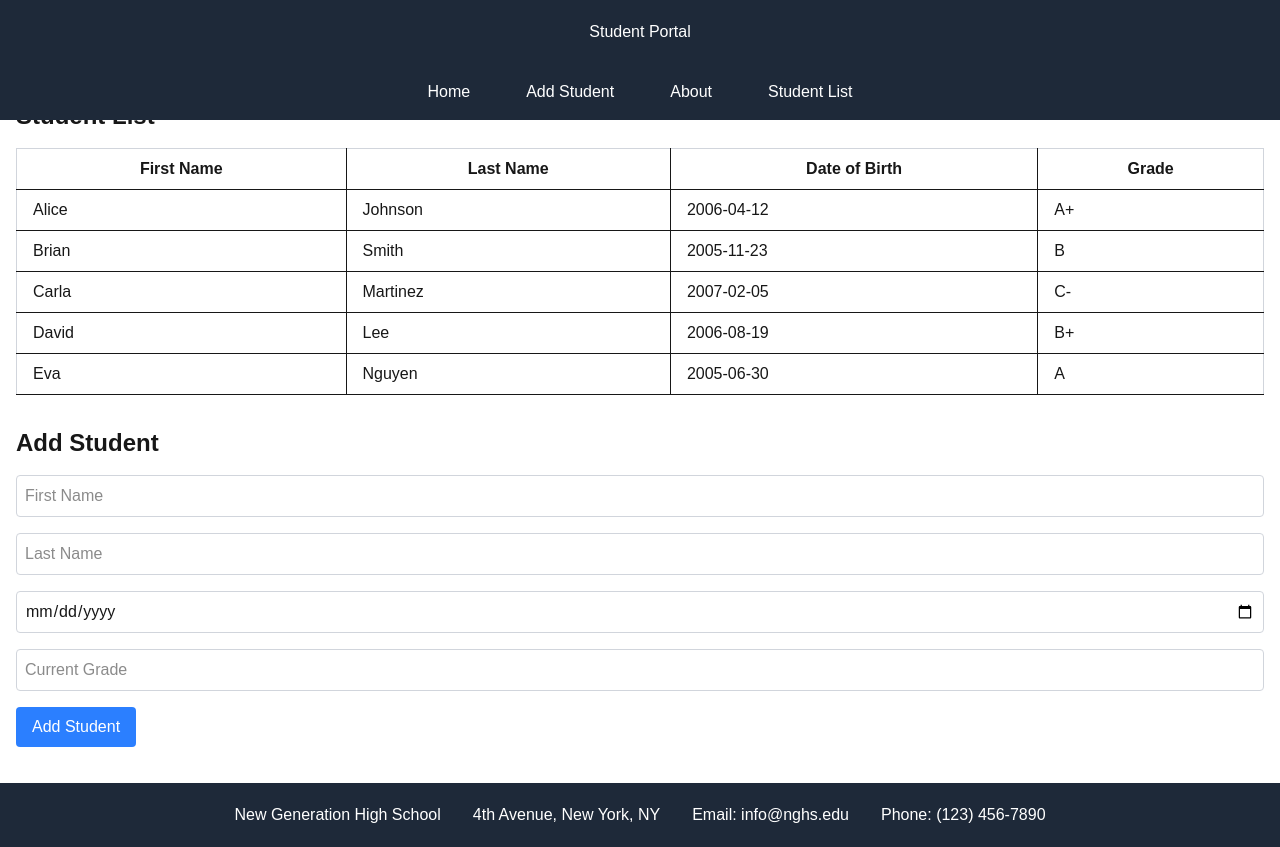
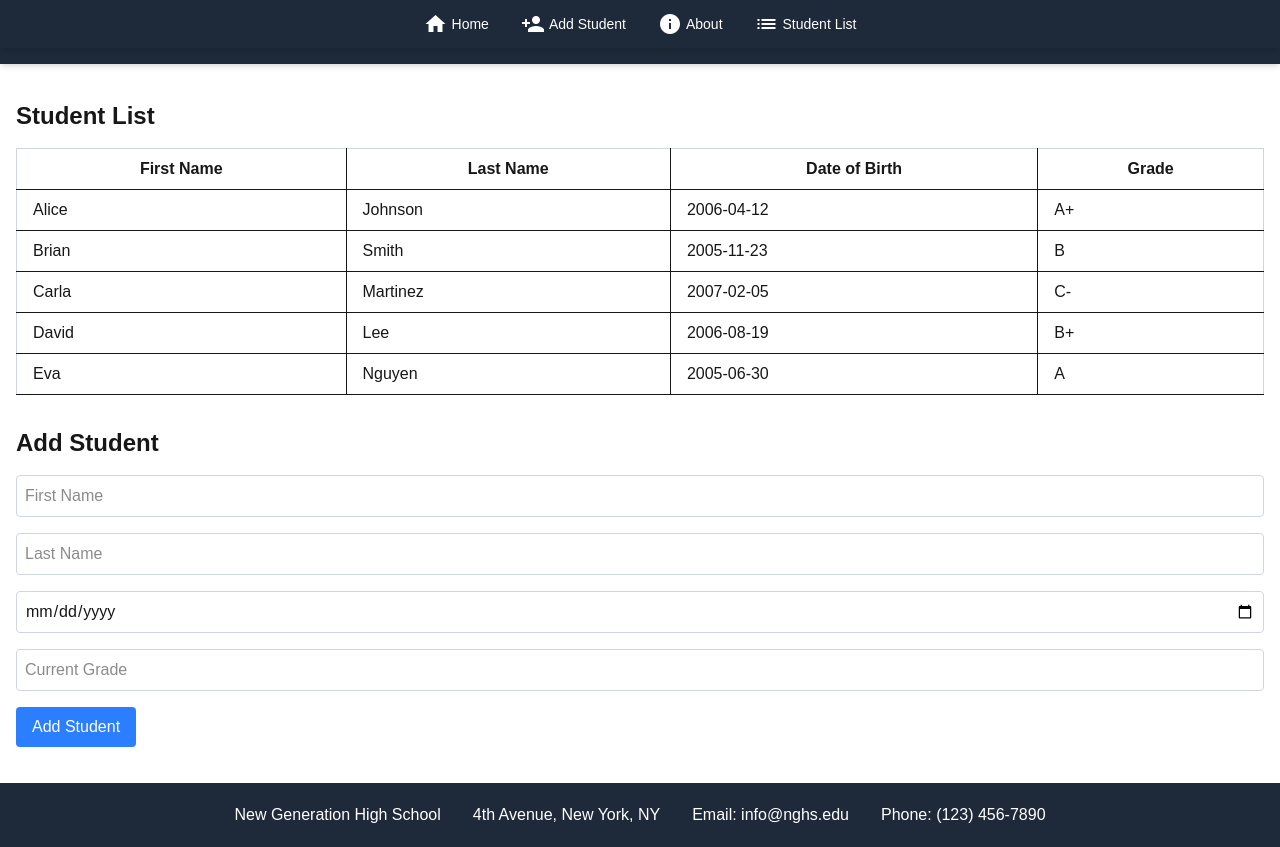
Before and after one commit to webdevyn/newgen-studentportal, a Next.js app: page / in a window 1280 px wide. Built offline with nearby package versions, Linux system fonts and the light colour scheme.

Commit message:
Update NavBar.jsx

```diff
--- a/app/components/NavBar.jsx
+++ b/app/components/NavBar.jsx
@@ -6,30 +6,37 @@ import React from 'react';
  * Name: Simranjit Kaur Gill
  * Date: June 17, 2025
  * Description:
- * Renders a fixed navigation bar at the top of the page.
- * Styled using Tailwind CSS with links to Home, Add Student, About, and Student List.
- * This is a static and responsive UI component.
+ * Simple fixed top navbar with links using Tailwind CSS and Material Icons.
  */
 
-function Navbar() {
-  return React.createElement(
-    'nav',
-    { className: 'bg-gray-800 p-4 fixed w-full' },
-    React.createElement(
-      'ul',
-      { className: 'flex space-x-6 justify-center' },
-      ['Home', 'Add Student', 'About', 'Student List'].map((text, index) =>
-        React.createElement(
-          'li',
-          {
-            key: index,
-            className: 'text-white hover:underline cursor-pointer px-4',
-          },
-          text
-        )
-      )
-    )
+const Navbar = () => {
+  const items = [
+    { label: 'Home', icon: 'home' },
+    { label: 'Add Student', icon: 'person_add' },
+    { label: 'About', icon: 'info' },
+    { label: 'Student List', icon: 'list' }
+  ];
+
+  return (
+    <>
+      <link
+        rel="stylesheet"
+        href="https://fonts.googleapis.com/icon?family=Material+Icons"
+      />
+      <nav className="fixed top-0 w-full bg-gray-800 p-3 flex justify-center gap-8 shadow-md z-50">
+        {items.map(({ label, icon }) => (
+          <a
+            href="#"
+            key={label}
+            className="flex items-center gap-1 text-white hover:text-indigo-400 cursor-pointer select-none"
+          >
+            <span className="material-icons text-base">{icon}</span>
+            <span className="text-sm">{label}</span>
+          </a>
+        ))}
+      </nav>
+    </>
   );
-}
+};
 
 export default Navbar;
```
